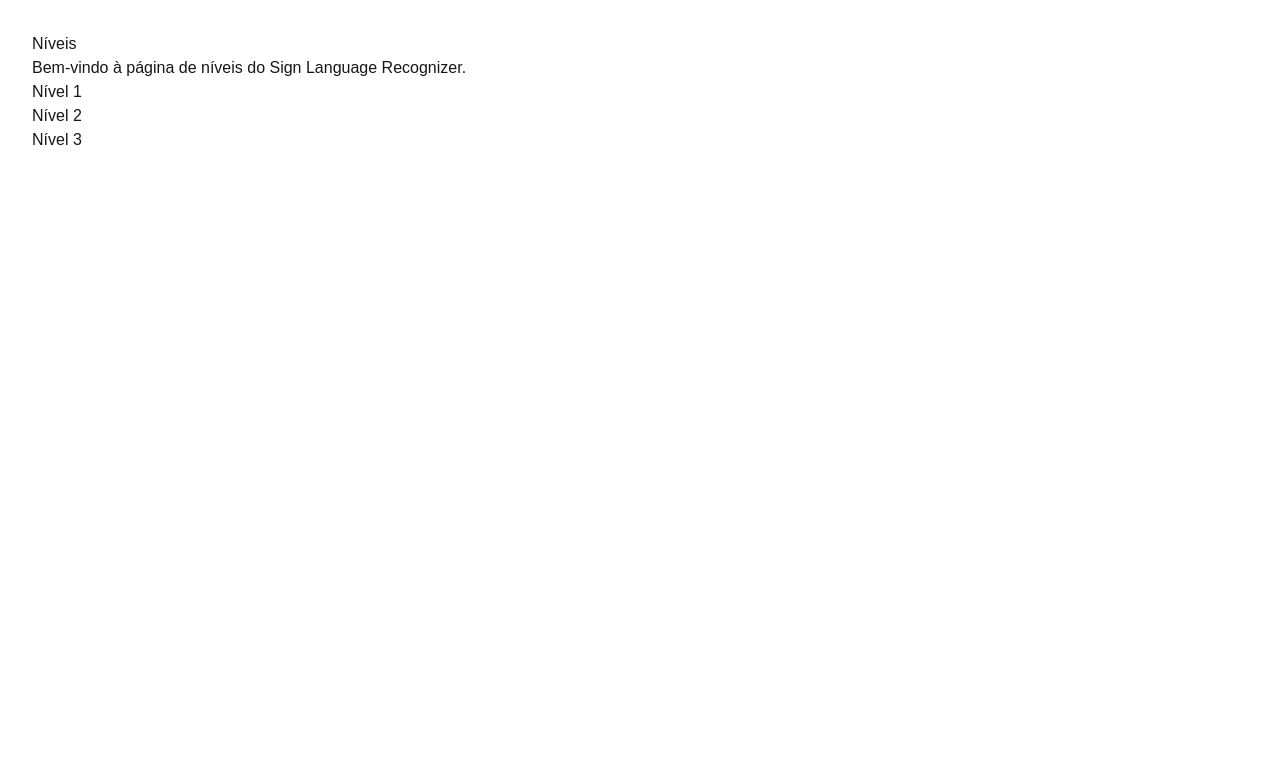
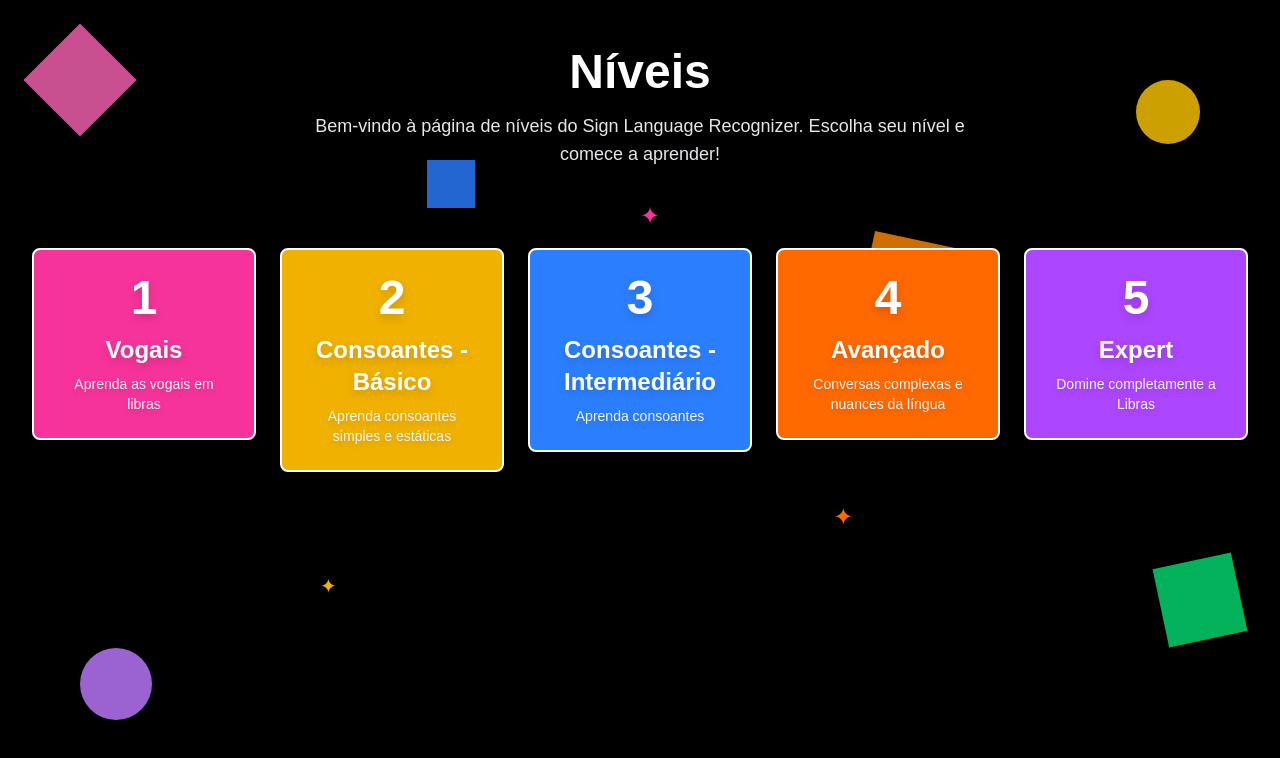
Before and after one commit to AmandaPradoGit/SignLanguageRecognizer-web, a Next.js app: page /levels in a window 1280 px wide. Shown: the top 758 px of the page. Built offline with nearby package versions, Linux system fonts and the light colour scheme.

Commit message:
feat: implement LevelsPage with geometric background and levels container

```diff
--- a/app/levels/page.tsx
+++ b/app/levels/page.tsx
@@ -1,13 +1,19 @@
+import GeometricBackground from "@/components/landing/GeometricBackground";
+import LevelsContainer from "@/components/levels/conteiner";
+
 export default function LevelsPage() {
   return (
-    <main style={{ padding: '2rem' }}>
-      <h1>Níveis</h1>
-      <p>Bem-vindo à página de níveis do Sign Language Recognizer.</p>
-      <ul>
-        <li>Nível 1</li>
-        <li>Nível 2</li>
-        <li>Nível 3</li>
-      </ul>
+    <main className="relative min-h-screen">
+      <GeometricBackground/>
+      <div className="relative z-10 pt-12 px-4">
+        <h1 className="text-5xl font-bold text-white text-center drop-shadow-lg mb-4">
+          Níveis
+        </h1>
+        <p className="text-center text-gray-200 text-lg mb-12 drop-shadow-md max-w-2xl mx-auto">
+          Bem-vindo à página de níveis do Sign Language Recognizer. Escolha seu nível e comece a aprender!
+        </p>
+        <LevelsContainer />
+      </div>
     </main>
   );
 }
--- /dev/null
+++ b/components/levels/conteiner.tsx
@@ -0,0 +1,54 @@
+'use client';
+
+import LevelCard from './level-cards';
+
+export default function LevelsContainer() {
+  const levels = [
+    {
+      level: 1,
+      title: 'Vogais',
+      description: 'Aprenda as vogais em libras',
+      color: 'bg-pink-500',
+    },
+    {
+      level: 2,
+      title: 'Consoantes - Básico',
+      description: 'Aprenda consoantes simples e estáticas',
+      color: 'bg-yellow-500',
+    },
+    {
+      level: 3,
+      title: 'Consoantes - Intermediário',
+      description: 'Aprenda consoantes ',
+      color: 'bg-blue-500',
+    },
+    {
+      level: 4,
+      title: 'Avançado',
+      description: 'Conversas complexas e nuances da língua',
+      color: 'bg-orange-500',
+    },
+    {
+      level: 5,
+      title: 'Expert',
+      description: 'Domine completamente a Libras',
+      color: 'bg-purple-500',
+    },
+  ];
+
+  return (
+    <div className="relative z-10 pt-8">
+      <div className="grid grid-cols-1 md:grid-cols-2 lg:grid-cols-5 gap-6 max-w-7xl mx-auto px-4">
+        {levels.map((levelData) => (
+          <LevelCard
+            key={levelData.level}
+            level={levelData.level}
+            title={levelData.title}
+            description={levelData.description}
+            color={levelData.color}
+          />
+        ))}
+      </div>
+    </div>
+  );
+}
--- /dev/null
+++ b/components/levels/level-cards.tsx
@@ -0,0 +1,39 @@
+'use client';
+
+import Link from 'next/link';
+
+interface LevelCardProps {
+  level: number;
+  title: string;
+  description: string;
+  color: string;
+}
+
+export default function LevelCard({ level, title, description, color }: LevelCardProps) {
+  return (
+    <Link href={`/levels/${level}`}>
+      <div
+        className={`
+          ${color}
+          rounded-lg p-6 cursor-pointer
+          transform transition-all duration-300
+          hover:scale-105 hover:shadow-2xl
+          border-2 border-opacity-50 border-white
+          backdrop-blur-sm bg-opacity-10
+          flex flex-col items-center justify-center
+          min-h-48 text-center
+        `}
+      >
+        <div className="text-5xl font-bold mb-3 text-white drop-shadow-lg">
+          {level}
+        </div>
+        <h3 className="text-2xl font-bold text-white mb-2 drop-shadow-lg">
+          {title}
+        </h3>
+        <p className="text-sm text-gray-100 drop-shadow-md">
+          {description}
+        </p>
+      </div>
+    </Link>
+  );
+}
```
